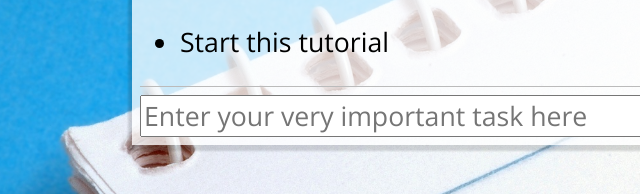
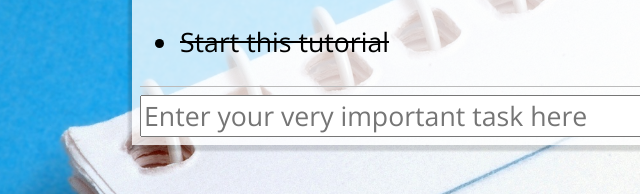
Before and after one commit to PatrickMennen/ng-todo-tutorial, a plain HTML site: page index.html in a window 1280 px wide. Shown: the part 249-443 px from the top of the page, 100-740 px from the left. Drawn offline with nearby package versions, Linux system fonts and the light colour scheme.

Commit message:
Added ng-class directive

```diff
--- a/index.html
+++ b/index.html
@@ -9,7 +9,7 @@
 <body ng-app="todoApp">
     <main ng-controller="todoController">
         <ul id="tasks" ng-repeat="task in tasks">
-            <li>{{ task.text }}</li>
+            <li ng-class="{ 'done': task.done }">{{ task.text }}</li>
         </ul>
 
         <form>
```
